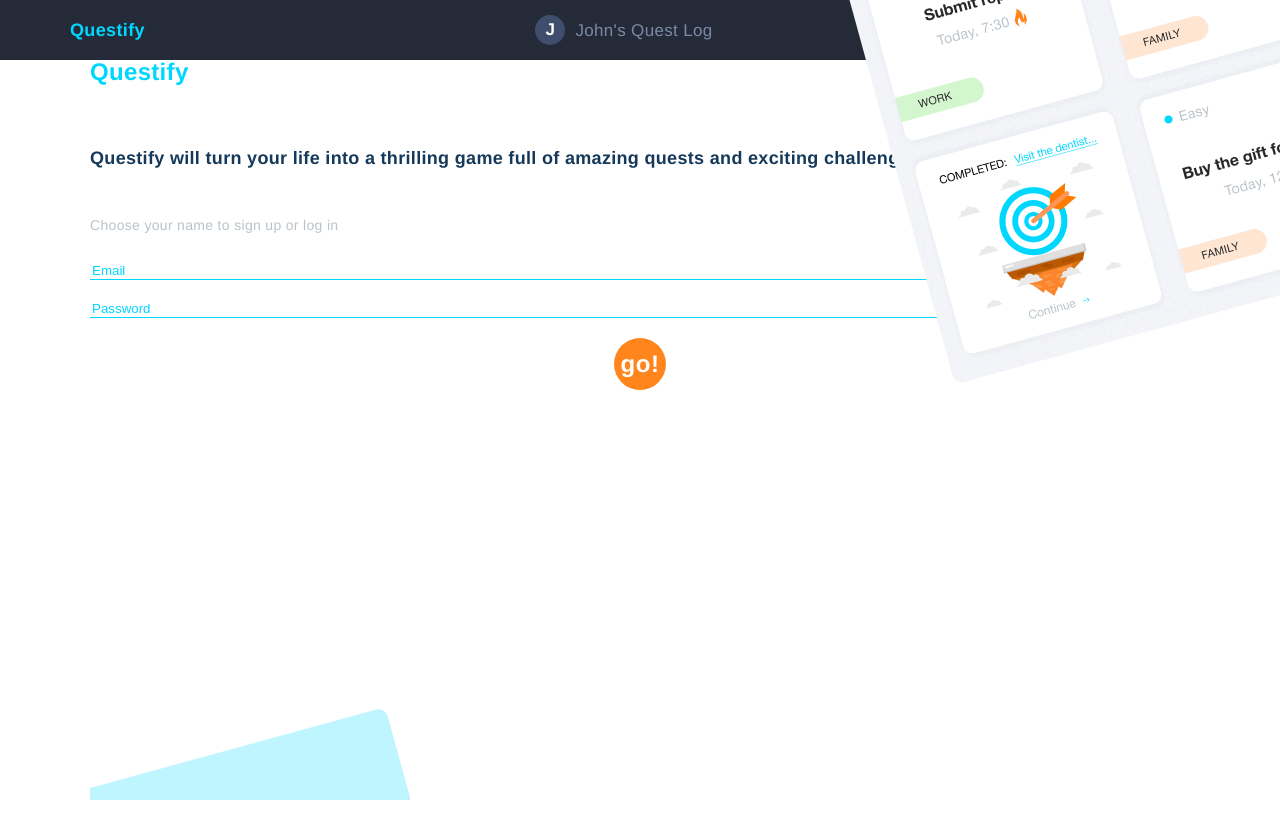
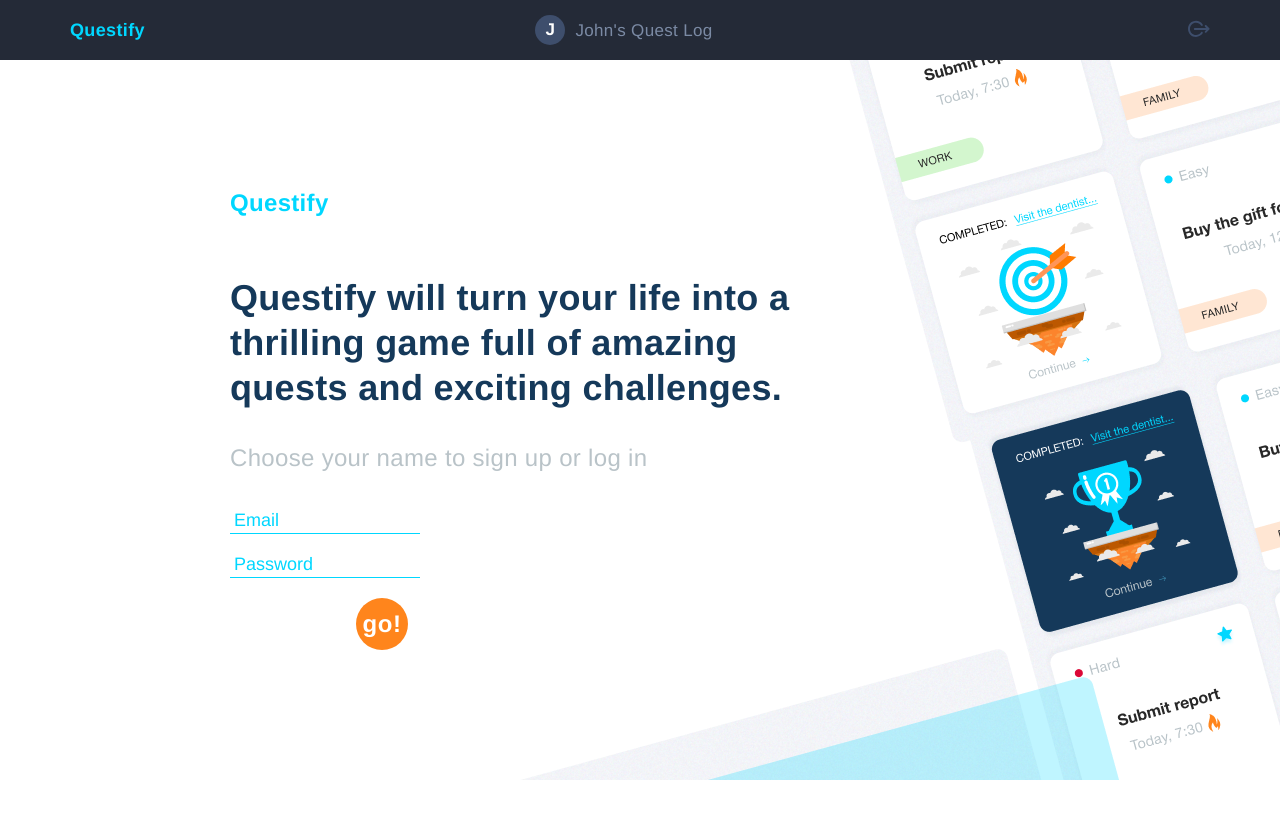
Before and after one commit to StanislawZielinski/questify-final-project-1-frontend, a React (Create React App) app: page / in a window 1280 px wide. Before the commit the page ends 800 px from the top, so only its background shows below. Built offline with nearby package versions, Linux system fonts and the light colour scheme.

Commit message:
landing-page-done

```diff
--- a/src/components/LoginForm/LoginForm.scss
+++ b/src/components/LoginForm/LoginForm.scss
@@ -9,9 +9,16 @@
   border-bottom: 1px solid #00d7ff;
   margin-bottom: 20px;
   outline: none;
+  padding: 4px;
 }
+
 ::placeholder {
   color: #00d7ff;
+  font-family: Helvetica;
+  font-size: 18px;
+  font-weight: 300;
+  line-height: 18px;
+  letter-spacing: 0em;
 }
 
 .form-button {
@@ -35,4 +42,12 @@
   cursor: pointer;
 }
 
-// Tablet
+// TABLET*******************
+@media screen and (min-width: 768px) {
+  .form {
+    max-width: 190px;
+  }
+  .form-button {
+    margin: 0 80%;
+  }
+}
--- a/src/components/SideImages/SideImages.jsx
+++ /dev/null
@@ -1,13 +0,0 @@
-import React from "react";
-import pic1 from "../../images/pic1.png";
-import "./SideImages.scss";
-
-const SideImages = () => {
-  return (
-    <div className="container">
-      <img src={pic1} alt="pic1" className="pic1" />
-    </div>
-  );
-};
-
-export default SideImages;
--- a/src/components/SideImages/SideImages.scss
+++ /dev/null
@@ -1,5 +0,0 @@
-.pic1 {
-  position: absolute;
-  right: 0;
-  top: 0;
-}
--- a/src/pages/Home/Home.jsx
+++ b/src/pages/Home/Home.jsx
@@ -1,11 +1,11 @@
 import React from "react";
 import LoginForm from "../../components/LoginForm/LoginForm";
-import SideImages from "../../components/SideImages/SideImages";
 import { ReactComponent as Rectangle } from "../../images/Rectangle.svg";
 import "./Home.scss";
 
 const Home = () => {
   return (
+    <div className="home">
       <div className="container">
         <h3 className="title">Questify</h3>
         <p className="description">
@@ -14,8 +14,8 @@ const Home = () => {
         </p>
         <p className="login-info">Choose your name to sign up or log in</p>
         <LoginForm />
-      <SideImages />
         <Rectangle className="rectangle" />
+      </div>
     </div>
   );
 };
--- a/src/pages/Home/Home.scss
+++ b/src/pages/Home/Home.scss
@@ -9,7 +9,7 @@
   font-size: 24px;
   font-weight: 700;
   line-height: 24px;
-  margin-bottom: 60px;
+  margin-bottom: 50px;
   color: #00d7ff;
 }
 
@@ -26,16 +26,63 @@
   font-weight: 400;
   line-height: 45px;
   color: #b9c3c8;
+  margin-bottom: 30px;
 }
 .rectangle {
   max-width: 100%;
   position: absolute;
   bottom: 0;
+  right: 0;
 }
 
 // TABLET*******************
 @media screen and (min-width: 768px) {
+  .rectangle {
+    display: none;
+  }
   .container {
     padding: 0 90px;
+    max-width: 515px;
+  }
+  .home {
+    display: flex;
+    align-items: center;
+    background-image: url("../../images/pic1.png"), url("../../images/pic2.png");
+    background-position: top right, bottom right;
+    background-repeat: no-repeat, no-repeat;
+    height: 90vh;
+  }
+  .title {
+    margin-top: 0;
+    font-size: 24px;
+    font-weight: 700;
+    line-height: 24px;
+    margin-bottom: 60px;
+    color: #00d7ff;
+  }
+  .description {
+    font-size: 33px;
+    line-height: 45px;
+    margin-bottom: 25px;
+  }
+  .login-info {
+    font-size: 24px;
   }
 }
+
+// DESKTOP*******************
+@media screen and (min-width: 1200px) {
+  .container {
+    padding: 190px 230px;
+    max-width: 560px;
+  }
+  .home {
+    background-image: url("../../images/pic1.png"), url("../../images/pic2.png");
+    background-position: top right, bottom right;
+    background-repeat: no-repeat, no-repeat;
+    height: 90vh;
+  }
+  .description {
+    font-size: 36px;
+  }
+}
```
Lines whose indentation alone changed are shown as unchanged.
